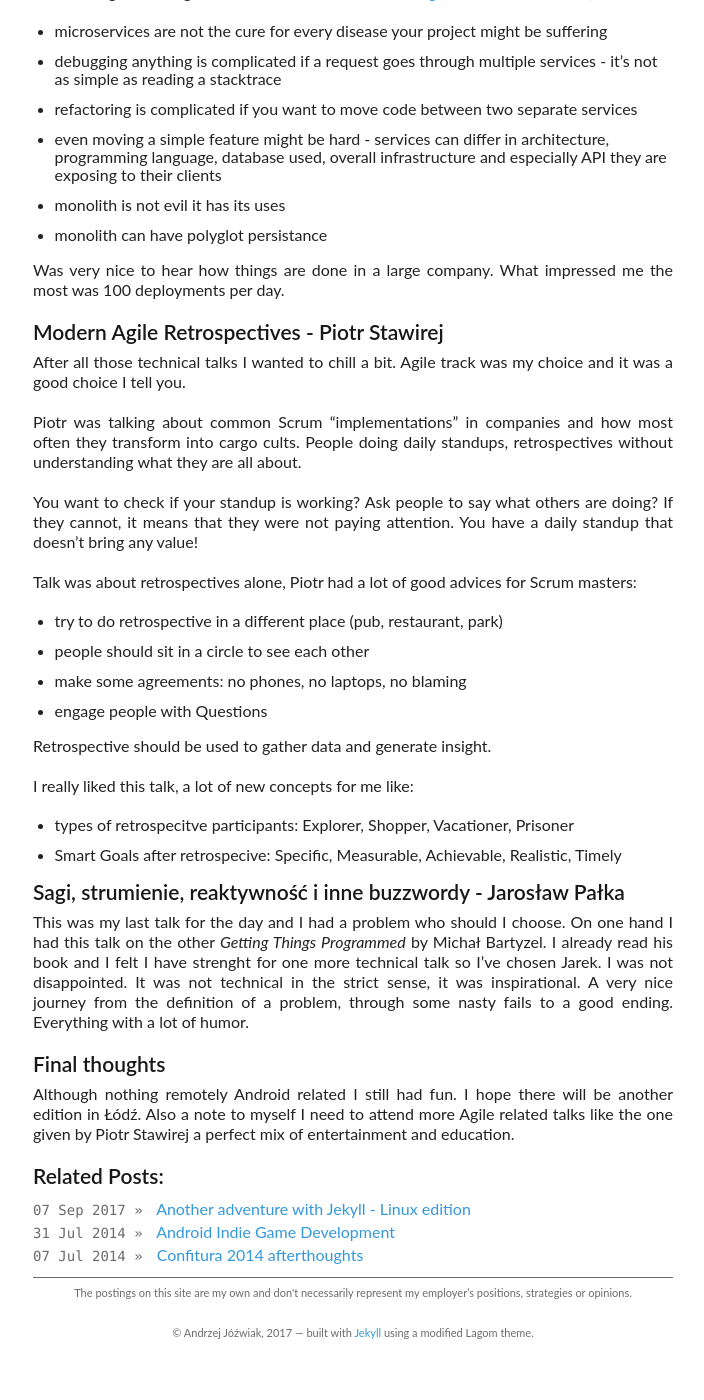
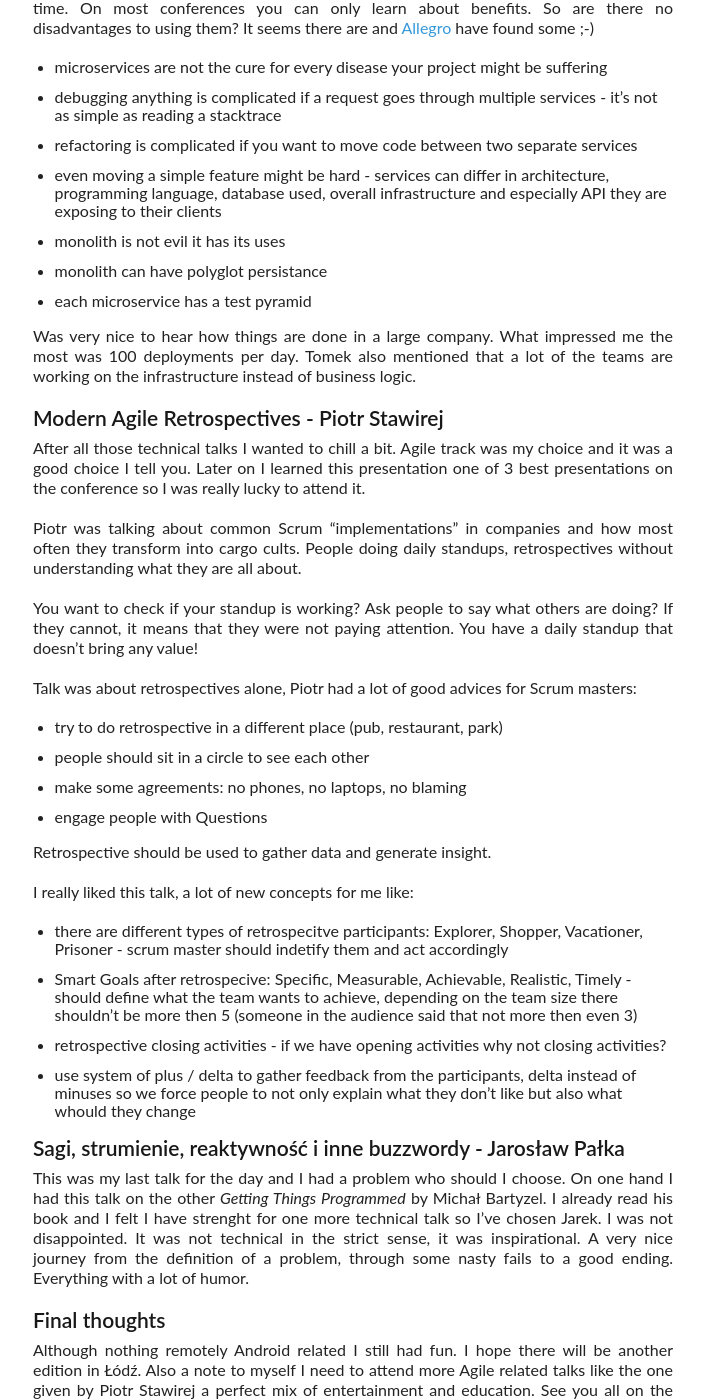
Before and after one commit to ajoz/ajoz.github.io, a Jekyll site: the page built from _posts/2017-11-09-4developers-lodz-afterthoughts.markdown, in a window 1280 px wide and 1400 px high, scrolled down 1723 px. Shown: the whole window, without its empty margins (297-1001 px from the left). Built offline with Jekyll 4.4.1, drawn with Linux system fonts in a browser that asks for light colours; nearby versions of some CDN libraries; comment, search, counter and statistics services are not loaded; before the commit the page ends 3086 px from its top, so only the background shows below that; some of the changed text lies outside the part shown.

Commit message:
[update] 4Developers Lodz afterthoughs

```diff
--- a/_posts/2017-11-09-4developers-lodz-afterthoughts.markdown
+++ b/_posts/2017-11-09-4developers-lodz-afterthoughts.markdown
@@ -18,7 +18,7 @@ It was the first talk of the conference I picked and I must say that I did it wi
 Just from the title you can easily guess it was a rant of a sort ;-) A rant indeed but a well deserved one. Jarek was showing common issues with "enterprise" code related to annotations, to name a few:
 
 * `@Autowired` annotation leading to a globale state
-* How dependant (pun intended) we became on the dependancy injection frameworks
+* How dependant (pun intended) we became on the dependancy injection frameworks. Jarek mentioned an article by Oliver Gierke ["Why field injection is evil?"](http://olivergierke.de/2013/11/why-field-injection-is-evil/) - definitely a valuable read!
 * How belowed Java `new` keyword became an issue
 * How much "magic" is there under the hood of EJB and why you cannot use threads there
 
@@ -56,12 +56,13 @@ I'm hearing about how "microservices" are the savior of enterprise software for
 * even moving a simple feature might be hard - services can differ in architecture, programming language, database used, overall infrastructure and especially API they are exposing to their clients
 * monolith is not evil it has its uses
 * monolith can have polyglot persistance
+* each microservice has a test pyramid
 
-Was very nice to hear how things are done in a large company. What impressed me the most was 100 deployments per day.
+Was very nice to hear how things are done in a large company. What impressed me the most was 100 deployments per day. Tomek also mentioned that a lot of the teams are working on the infrastructure instead of business logic.
 
 ### Modern Agile Retrospectives - Piotr Stawirej
 
-After all those technical talks I wanted to chill a bit. Agile track was my choice and it was a good choice I tell you.
+After all those technical talks I wanted to chill a bit. Agile track was my choice and it was a good choice I tell you. Later on I learned this presentation one of 3 best presentations on the conference so I was really lucky to attend it.
 
 Piotr was talking about common Scrum "implementations" in companies and how most often they transform into cargo cults. People doing daily standups, retrospectives without understanding what they are all about.
 
@@ -76,8 +77,10 @@ Talk was about retrospectives alone, Piotr had a lot of good advices for Scrum m
 Retrospective should be used to gather data and generate insight.
 
 I really liked this talk, a lot of new concepts for me like:
-* types of retrospecitve participants: Explorer, Shopper, Vacationer, Prisoner
-* Smart Goals after retrospecive: Specific, Measurable, Achievable, Realistic, Timely
+* there are different types of retrospecitve participants: Explorer, Shopper, Vacationer, Prisoner - scrum master should indetify them and act accordingly
+* Smart Goals after retrospecive: Specific, Measurable, Achievable, Realistic, Timely - should define what the team wants to achieve, depending on the team size there shouldn't be more then 5 (someone in the audience said that not more then even 3)
+* retrospective closing activities - if we have opening activities why not closing activities?
+* use system of plus / delta to gather feedback from the participants, delta instead of minuses so we force people to not only explain what they don't like but also what whould they change
 
 ### Sagi, strumienie, reaktywność i inne buzzwordy - Jarosław Pałka
 
@@ -85,4 +88,4 @@ This was my last talk for the day and I had a problem who should I choose. On on
 
 ### Final thoughts
 
-Although nothing remotely Android related I still had fun. I hope there will be another edition in Łódź. Also a note to myself I need to attend more Agile related talks like the one given by Piotr Stawirej a perfect mix of entertainment and education.
+Although nothing remotely Android related I still had fun. I hope there will be another edition in Łódź. Also a note to myself I need to attend more Agile related talks like the one given by Piotr Stawirej a perfect mix of entertainment and education. See you all on the next 4Developers Łódź!
```
